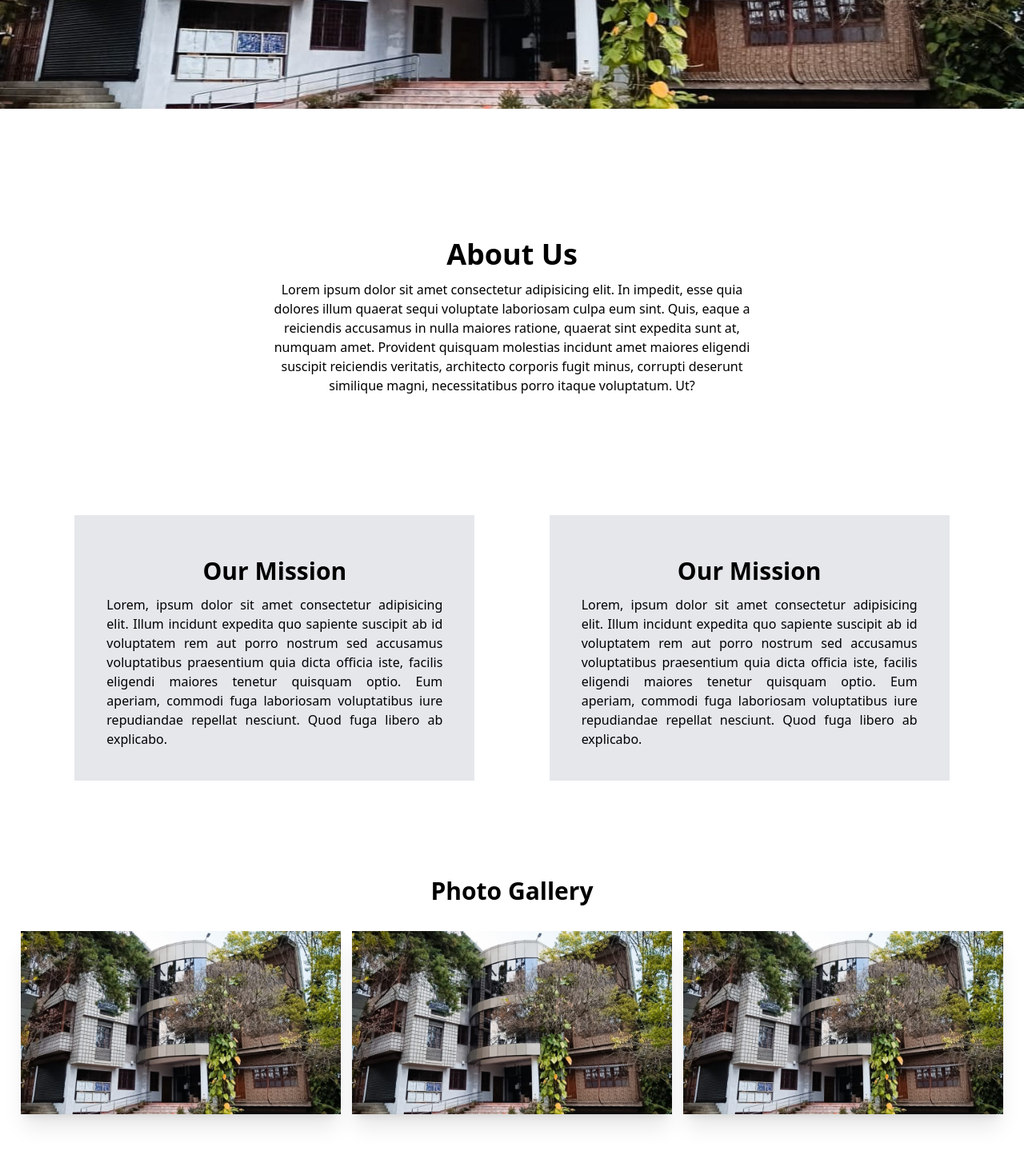
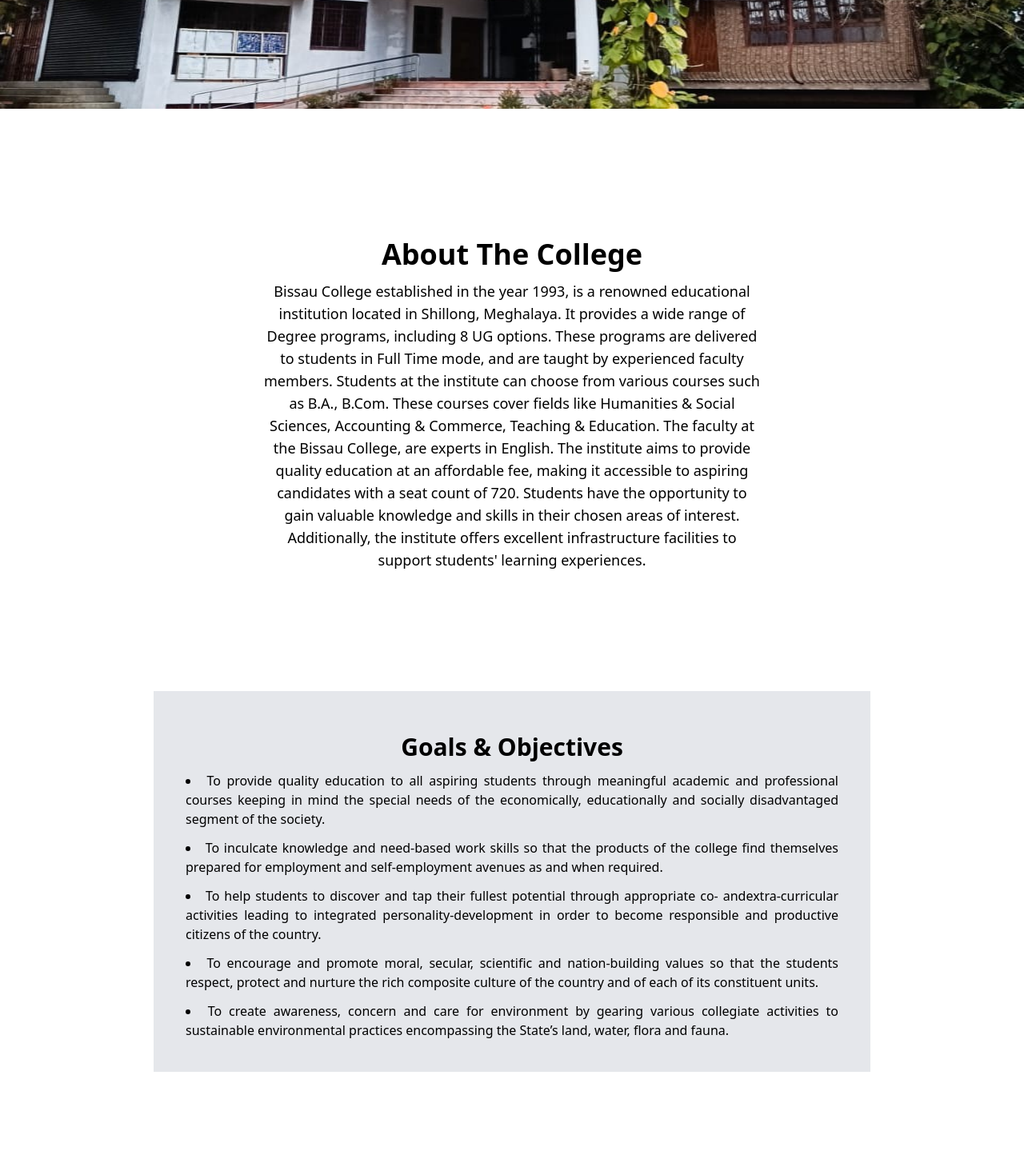
Before and after one commit to AKSinghWeb/Bissau_College, a React (Vite) app: page / in a window 1280 px wide. Shown: the part 560-2024 px from the top of the page at 80% size. Built offline with nearby package versions, Linux system fonts and the light colour scheme.

Commit message:
make admission form

```diff
--- a/src/Components/Navbar.jsx
+++ b/src/Components/Navbar.jsx
@@ -1,54 +1,59 @@
-import { Link } from 'react-router-dom'
+import { Link, useNavigate } from 'react-router-dom'
 import Call from '../assets/call.png'
 import Location from '../assets/location.png'
 import Logo from '../assets/logo.jpeg'
 const Navbar = () => {
+  const navigate = useNavigate()
+
   return (
-    <div className='lg:px-20 px-5 bg-gray-200'>
-      <div className='flex justify-end'>
-        <div className='flex gap-5 py-2 lg:gap-14 items-center'>
-          <div className='flex items-center gap-5'>
+    <div className="lg:px-20 px-5 bg-gray-200">
+      <div className="flex justify-end">
+        <div className="flex gap-5 py-2 lg:gap-14 items-center">
+          <div className="flex items-center gap-5">
             <div>
-              <img src={Call} className='w-[20px]' alt='' />
+              <img src={Call} className="w-[20px]" alt="" />
             </div>
             <div>
-              <p className='lg:text-xl font-semibold'>+916002021457</p>
+              <p className="lg:text-xl font-semibold">+916002021457</p>
             </div>
           </div>
-          <div className='w-[1px] h-[30px] lg:h-[30px] bg-black'></div>
-          <div className='flex items-center gap-5'>
+          <div className="w-[1px] h-[30px] lg:h-[30px] bg-black"></div>
+          <div className="flex items-center gap-5">
             <div>
-              <img src={Location} className='w-[20px]' alt='' />
+              <img src={Location} className="w-[20px]" alt="" />
             </div>
             <div>
-              <p className='lg:text-xl font-semibold'>Laitumkhrah, Shillong</p>
+              <p className="lg:text-xl font-semibold">Laitumkhrah, Shillong</p>
             </div>
           </div>
         </div>
       </div>
-      <div className='lg:flex justify-between items-center'>
-        <div className='flex items-center'>
+      <div className="lg:flex justify-between items-center">
+        <div
+          onClick={() => navigate('/')}
+          className="flex cursor-pointer items-center"
+        >
           <img
-            className='lg:w-[100px] w-[70px] mix-blend-multiply'
+            className="lg:w-[100px] w-[70px] mix-blend-multiply"
             src={Logo}
-            alt=''
+            alt=""
           />
           <div>
-            <p className='font-bold text-xl lg:text-4xl'>
+            <p className="font-bold text-xl lg:text-4xl">
               Bissau College, Shillong
             </p>
-            <p className='text-center max-md:text-[12px]'>
+            <p className="text-center max-md:text-[12px]">
               Move Upwards with Detemination
             </p>
           </div>
         </div>
-        <div className='flex text-xl items-center gap-5'>
+        <div className="flex text-xl items-center gap-5">
           <Link to={'/'}>Home</Link>
           <Link to={'/about'}>About</Link>
           <Link to={'/academics'}>Academics</Link>
           <Link to={'/facilities'}>Facilities</Link>
           <Link to={'/admission-2024-25'}>
-            <button className='p-2 px-5 rounded-full hover:bg-cyan-700 bg-cyan-600 text-white'>
+            <button className="p-2 px-5 rounded-full hover:bg-cyan-700 bg-cyan-600 text-white">
               Admission 2024-25
             </button>
           </Link>
--- a/src/WebPages/Home.jsx
+++ b/src/WebPages/Home.jsx
@@ -1,45 +1,110 @@
 import HeroImg from '../assets/BC_College.jpg'
 import Img1 from '../assets/BC_College.jpg'
 import '../App.css'
+import { useNavigate } from 'react-router-dom'
 const Home = () => {
+  const navigate = useNavigate()
   return (
     <div>
-            <div className='relative'>
-                <img src={HeroImg} className='w-full overflow-hidden h-[550px] max-md:h-[768px] max-md:overflow-x-hidden max-md:object-cover' alt="" />
-                <div className='absolute top-0 bottom-0 left-0 right-0 flex justify-center items-center'>
-                    <button className="button bg-white text-black p-5">
-                        <span className='text-2xl font-bold p-5'>Admission Open</span> <br /><span className='text-blue-600 font-bold'>Click to apply</span>
+      <div className="relative">
+        <img
+          src={HeroImg}
+          className="w-full overflow-hidden h-[550px] max-md:h-[768px] max-md:overflow-x-hidden max-md:object-cover"
+          alt=""
+        />
+        <div className="absolute top-0 bottom-0 left-0 right-0 flex justify-center items-center">
+          <button
+            onClick={() => {
+              navigate('/admission-2024-25')
+            }}
+            className="button bg-white text-black p-5"
+          >
+            <span className="text-2xl font-bold p-5">Admission Open</span>{' '}
+            <br />
+            <span className="text-blue-600 font-bold">Click to apply</span>
           </button>
         </div>
       </div>
 
       <div>
-                <div className='flex flex-col p-7 py-32 lg:py-[150px]'>
-                    <p className='text-center text-4xl font-extrabold p-3'>About Us</p>
-                    <p className='text-center lg:px-[300px]'>Lorem ipsum dolor sit amet consectetur adipisicing elit. In impedit, esse quia dolores illum quaerat sequi voluptate laboriosam culpa eum sint. Quis, eaque a reiciendis accusamus in nulla maiores ratione, quaerat sint expedita sunt at, numquam amet. Provident quisquam molestias incidunt amet maiores eligendi suscipit reiciendis veritatis, architecto corporis fugit minus, corrupti deserunt similique magni, necessitatibus porro itaque voluptatum. Ut?</p>
+        <div className="flex flex-col p-7 py-32 lg:py-[150px]">
+          <p className="text-center text-4xl font-extrabold p-3">
+            About The College
+          </p>
+          <p className="text-center text-lg lg:px-[300px]">
+            Bissau College established in the year 1993, is a renowned
+            educational institution located in Shillong, Meghalaya. It provides
+            a wide range of Degree programs, including 8 UG options. These
+            programs are delivered to students in Full Time mode, and are taught
+            by experienced faculty members. Students at the institute can choose
+            from various courses such as B.A., B.Com. These courses cover fields
+            like Humanities & Social Sciences, Accounting & Commerce, Teaching &
+            Education. The faculty at the Bissau College, are experts in
+            English. The institute aims to provide quality education at an
+            affordable fee, making it accessible to aspiring candidates with a
+            seat count of 720. Students have the opportunity to gain valuable
+            knowledge and skills in their chosen areas of interest.
+            Additionally, the institute offers excellent infrastructure
+            facilities to support students&apos; learning experiences.
+          </p>
         </div>
       </div>
 
-            <div className='pb-10'>
-                <div className='flex max-sm:flex-col max-sm:gap-14 max-sm:p-3 justify-evenly'>
-                    <div className='p-10 bg-gray-200 lg:w-[500px]'>
-                        <p className='text-3xl font-extrabold text-center p-3'>Our Mission</p>
-                        <p className='text-justify'>Lorem, ipsum dolor sit amet consectetur adipisicing elit. Illum incidunt expedita quo sapiente suscipit ab id voluptatem rem aut porro nostrum sed accusamus voluptatibus praesentium quia dicta officia iste, facilis eligendi maiores tenetur quisquam optio. Eum aperiam, commodi fuga laboriosam voluptatibus iure repudiandae repellat nesciunt. Quod fuga libero ab explicabo.</p>
-                    </div>
-
-                    <div className='p-10 bg-gray-200 lg:w-[500px]'>
-                        <p className='text-3xl font-extrabold text-center p-3'>Our Mission</p>
-                        <p className='text-justify'>Lorem, ipsum dolor sit amet consectetur adipisicing elit. Illum incidunt expedita quo sapiente suscipit ab id voluptatem rem aut porro nostrum sed accusamus voluptatibus praesentium quia dicta officia iste, facilis eligendi maiores tenetur quisquam optio. Eum aperiam, commodi fuga laboriosam voluptatibus iure repudiandae repellat nesciunt. Quod fuga libero ab explicabo.</p>
+      <div className="pb-10">
+        <div className="flex max-sm:flex-col max-sm:gap-14 max-sm:p-3 justify-evenly">
+          <div className="p-10 bg-gray-200  max-w-4xl">
+            <p className="text-3xl font-extrabold text-center p-3">
+              Goals & Objectives
+            </p>
+            <p className="text-justify">
+              <ul
+                className="
+                list-disc list-inside flex flex-col gap-3
+              "
+              >
+                <li>
+                  To provide quality education to all aspiring students through
+                  meaningful academic and professional courses keeping in mind
+                  the special needs of the economically, educationally and
+                  socially disadvantaged segment of the society.
+                </li>
+                <li>
+                  To inculcate knowledge and need-based work skills so that the
+                  products of the college find themselves prepared for
+                  employment and self-employment avenues as and when required.
+                </li>
+                <li>
+                  To help students to discover and tap their fullest potential
+                  through appropriate co- andextra-curricular activities leading
+                  to integrated personality-development in order to become
+                  responsible and productive citizens of the country.
+                </li>
+                <li>
+                  To encourage and promote moral, secular, scientific and
+                  nation-building values so that the students respect, protect
+                  and nurture the rich composite culture of the country and of
+                  each of its constituent units.
+                </li>
+                <li>
+                  To create awareness, concern and care for environment by
+                  gearing various collegiate activities to sustainable
+                  environmental practices encompassing the State’s land, water,
+                  flora and fauna.
+                </li>
+              </ul>
+            </p>
           </div>
         </div>
       </div>
 
-            <div className='pb-20 bg-white'>
-                <p className='text-center text-3xl p-5 pt-20 font-extrabold'>Photo Gallery</p>
-                <div className='flex max-sm:flex-col justify-evenly max-sm:gap-10 p-3'>
-                    <img src={Img1} className='lg:w-[400px] shadow-xl' alt="" />
-                    <img src={Img1} className='lg:w-[400px] shadow-xl' alt="" />
-                    <img src={Img1} className='lg:w-[400px] shadow-xl' alt="" />
+      <div className="pb-20 bg-white">
+        <p className="text-center text-3xl p-5 pt-20 font-extrabold">
+          Photo Gallery
+        </p>
+        <div className="flex max-sm:flex-col justify-evenly max-sm:gap-10 p-3">
+          <img src={Img1} className="lg:w-[400px] shadow-xl" alt="" />
+          <img src={Img1} className="lg:w-[400px] shadow-xl" alt="" />
+          <img src={Img1} className="lg:w-[400px] shadow-xl" alt="" />
         </div>
       </div>
     </div>
```
Also changed, not shown: src/WebPages/ApplicationForm.jsx (+184 -87 lines). Lines whose indentation alone changed are shown as unchanged.
